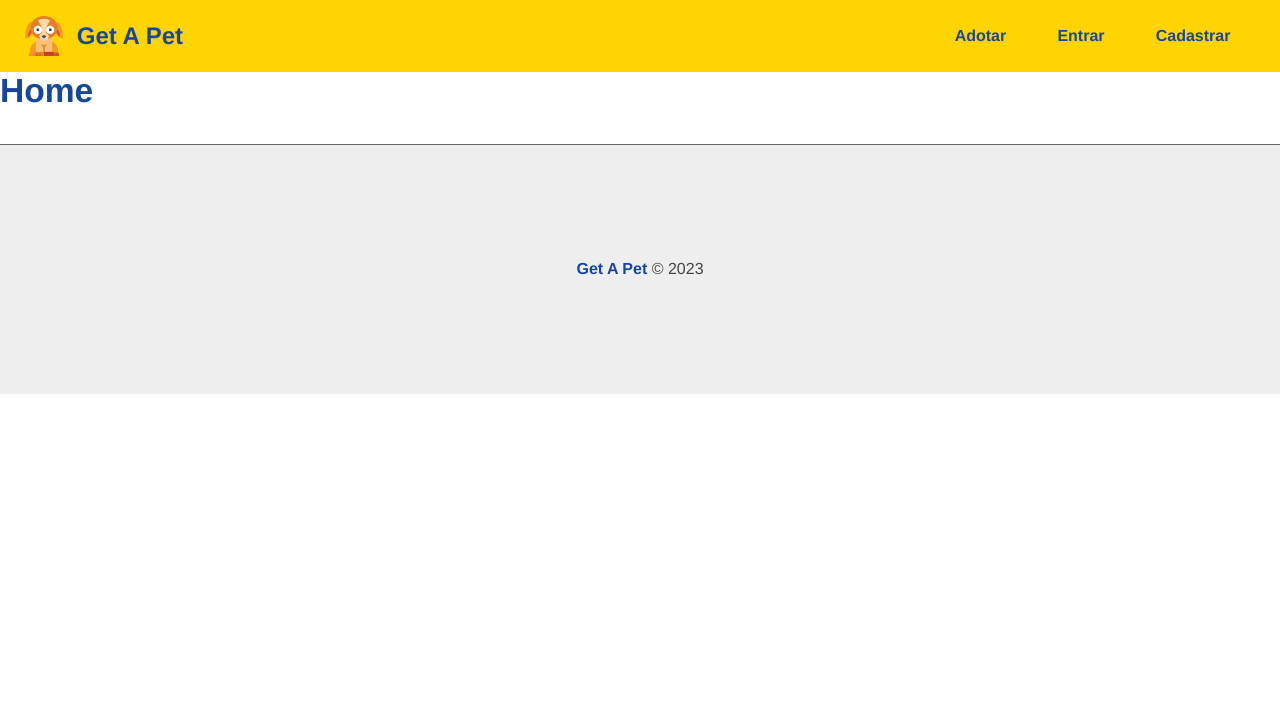
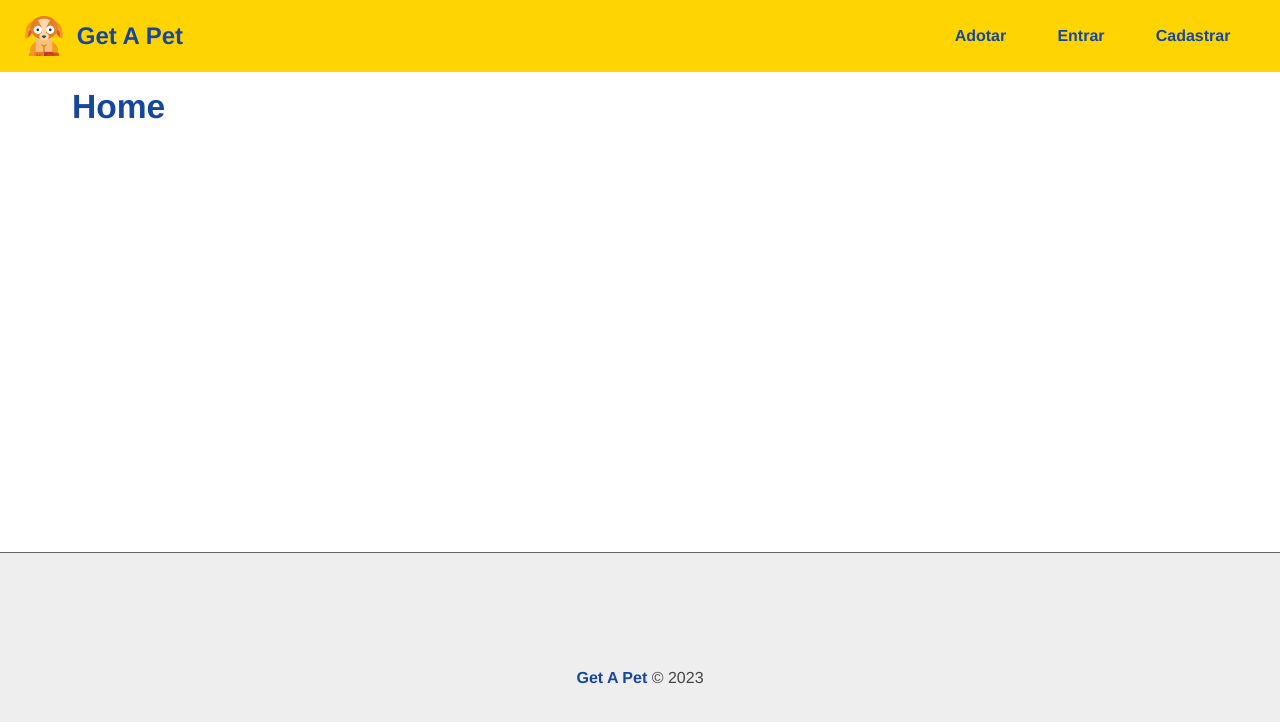
Before and after one commit to Brunonavarrooficial/Get_A_Pet, a React (Create React App) app in the folder frontend/: page / in a window 1280 px wide. Shown: the top 722 px of the page. Built offline with nearby package versions, Linux system fonts and the light colour scheme.

Commit message:
create component container
criado componente container para deixar um tamanho padrão pra pagina

```diff
--- a/frontend/src/App.js
+++ b/frontend/src/App.js
@@ -2,6 +2,7 @@
 
 import Navbar from './components/layout/Navbar';
 import Footer from './components/layout/Footer';
+import Container from './components/layout/Container';
 
 import Home from './components/pages/Home';
 import Login from './components/pages/Auth/Login';
@@ -11,11 +12,13 @@
   return (
     <Router>
       <Navbar />
-      <Routes>
-        <Route path='/login' element={<Login />}></Route>
-        <Route path='/register' element={<Register />}></Route>
-        <Route path='/' element={<Home />}></Route>
-      </Routes>
+      <Container>
+        <Routes>
+          <Route path='/login' element={<Login />}></Route>
+          <Route path='/register' element={<Register />}></Route>
+          <Route path='/' element={<Home />}></Route>
+        </Routes>
+      </Container>
       <Footer />
     </Router>
   );
--- /dev/null
+++ b/frontend/src/components/layout/Container.js
@@ -0,0 +1,7 @@
+import styles from './Container.module.css'
+
+export default function Container({ children }) {
+    return (
+        <main className={styles.container}>{children}</main>
+    )
+}
--- /dev/null
+++ b/frontend/src/components/layout/Container.module.css
@@ -0,0 +1,6 @@
+.container {
+    min-height: 60vh;
+    padding: 1em 2em 3em;
+    max-width: 1200px;
+    margin: 0 auto;
+}
```
